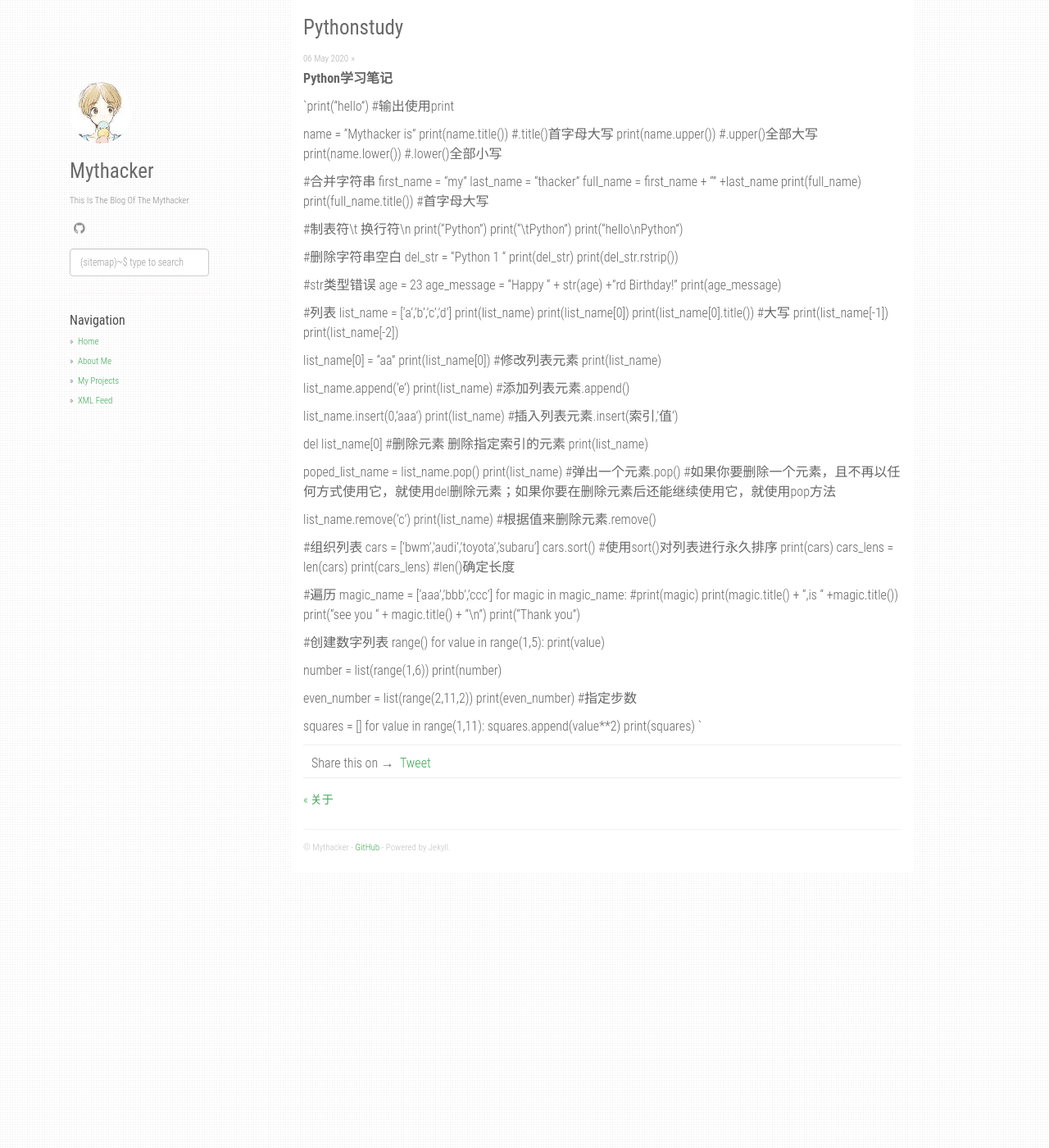
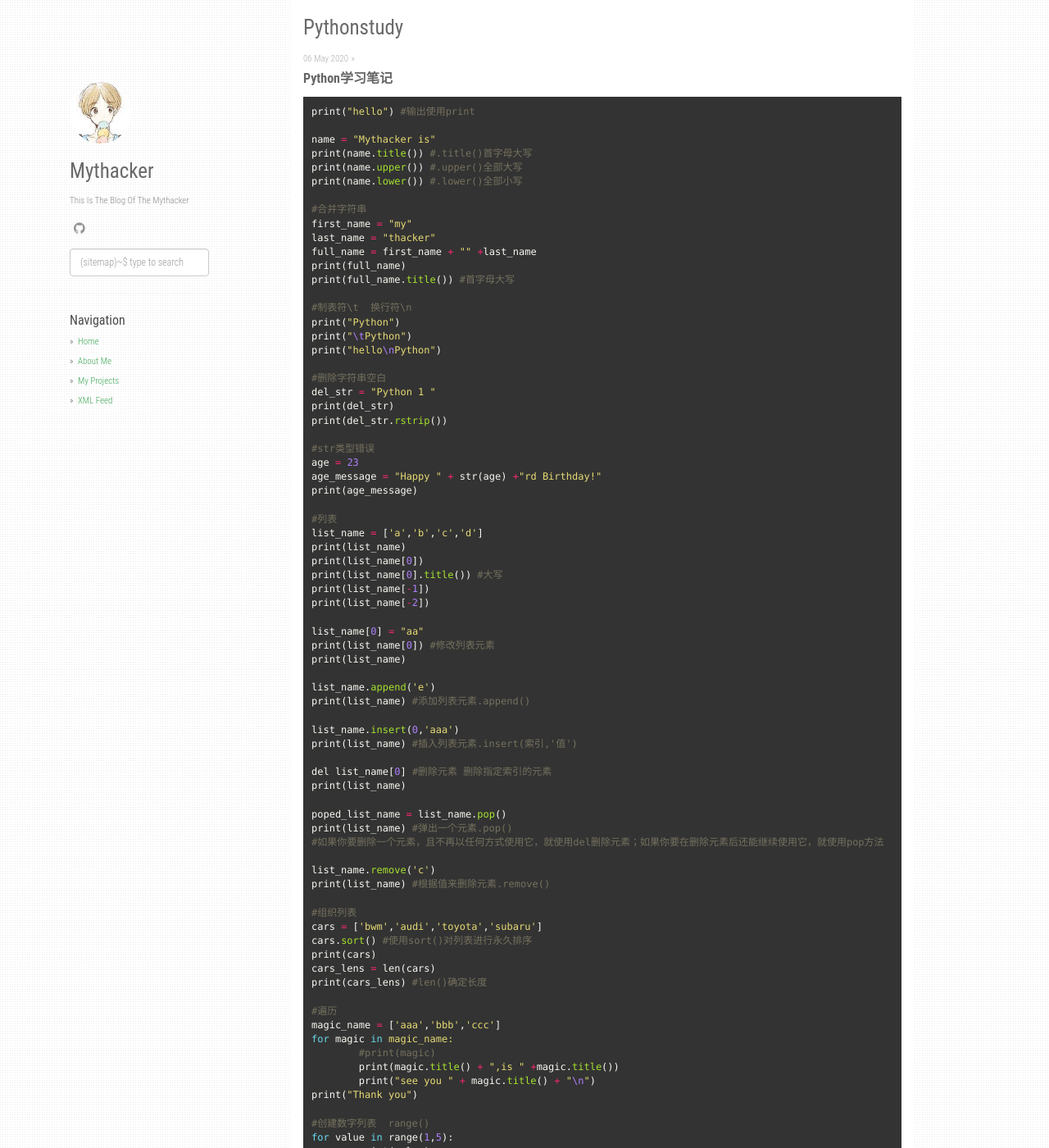
Before and after one commit to h2cker/blog, a Jekyll site: the page built from _posts/2020-05-06-PythonStudy.md, in a window 1280 px wide and 1400 px high. Shown: the whole window at 82% size. Built offline with Jekyll 4.4.1, drawn with Linux system fonts in a browser that asks for light colours; nearby versions of some CDN libraries; some web fonts are replaced; our own code applies the rules of GitHub Pages for plain Markdown files; comment, search, counter and statistics services are not loaded; some of the changed text lies outside the part shown.

Commit message:
PythonStudy

```diff
--- a/_posts/2020-05-06-PythonStudy.md
+++ b/_posts/2020-05-06-PythonStudy.md
@@ -1,7 +1,7 @@
 **Python学习笔记**
 
-
-`print("hello") #输出使用print
+{% highlight ruby %}
+print("hello") #输出使用print
 
 name = "Mythacker is"
 print(name.title()) #.title()首字母大写
@@ -87,4 +87,4 @@ squares = []
 for value in range(1,11):
 	squares.append(value**2)
 print(squares)
-`
+{% endhighlight %}
```
